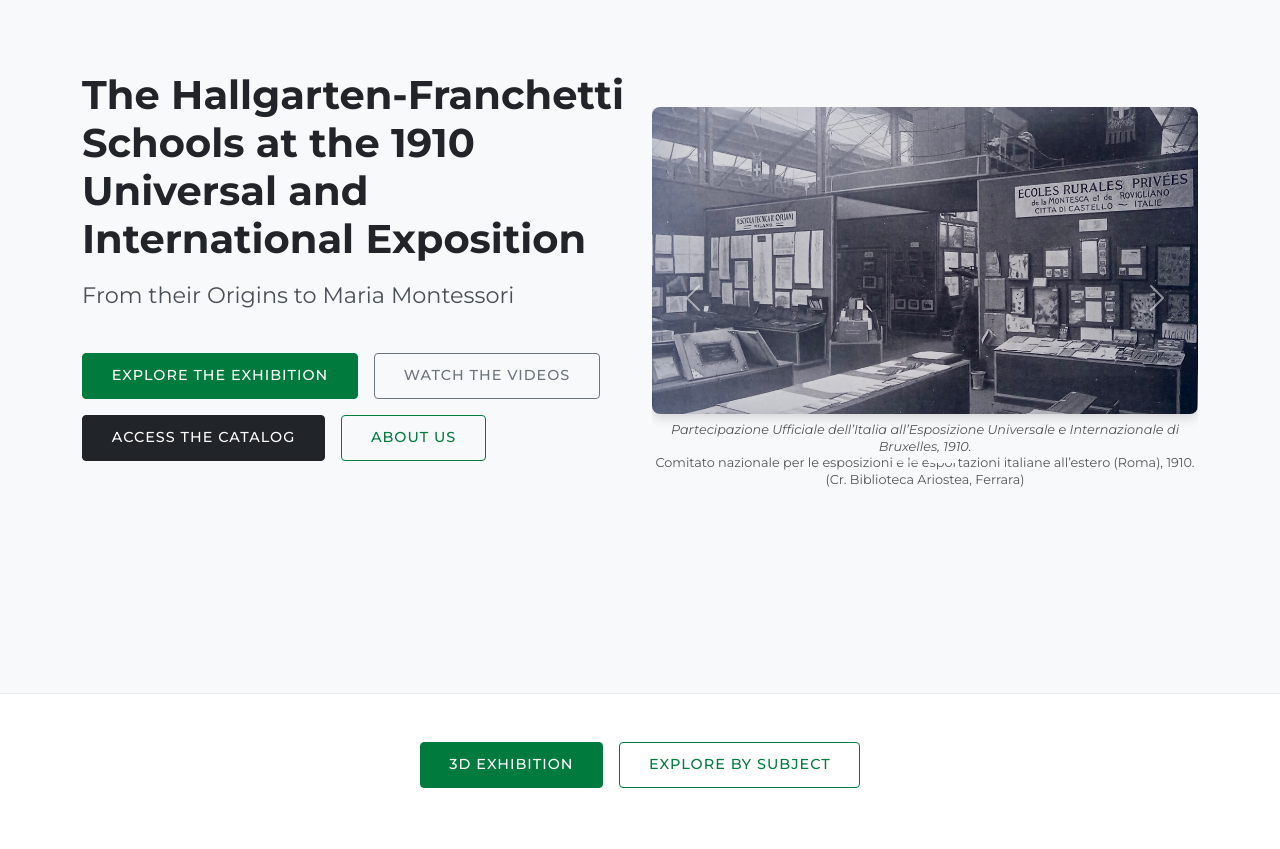
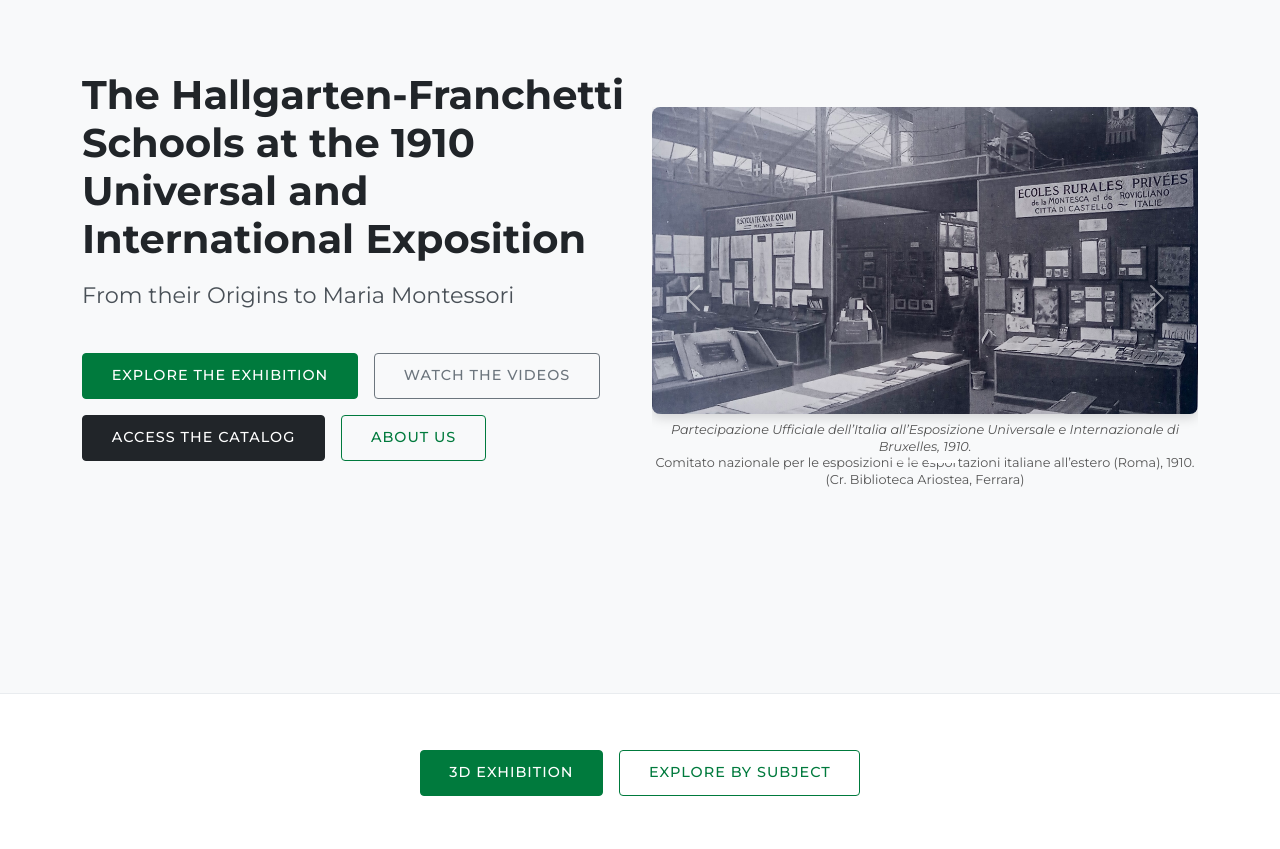
Before and after one commit to mohammedAli056/Alice-a-Bruxelles, a plain HTML site: page en/index.html in a window 1280 px wide. Shown: the part 65-914 px from the top of the page. Drawn offline with nearby package versions, Linux system fonts and the light colour scheme; no server answers.

Commit message:
In tabs edit 3D Exhibition

```diff
--- a/en/index.html
+++ b/en/index.html
@@ -147,7 +147,7 @@
   </div>
 
   <!-- Tabs for Exhibition -->
-  <div class="landing-buttons justify-content-center my-5">
+  <div class="landing-buttons justify-content-center py-3">
     <a href="#environment-3d-pane" class="btn btn-success" id="tab-3d-btn" data-bs-toggle="tab" data-bs-target="#environment-3d-pane"
        role="tab" aria-controls="environment-3d-pane" aria-selected="true">3D EXHIBITION</a>
     <a href="#slider-section-pane" class="btn btn-outline-success" id="tab-subject-btn" data-bs-toggle="tab" data-bs-target="#slider-section-pane"
```
